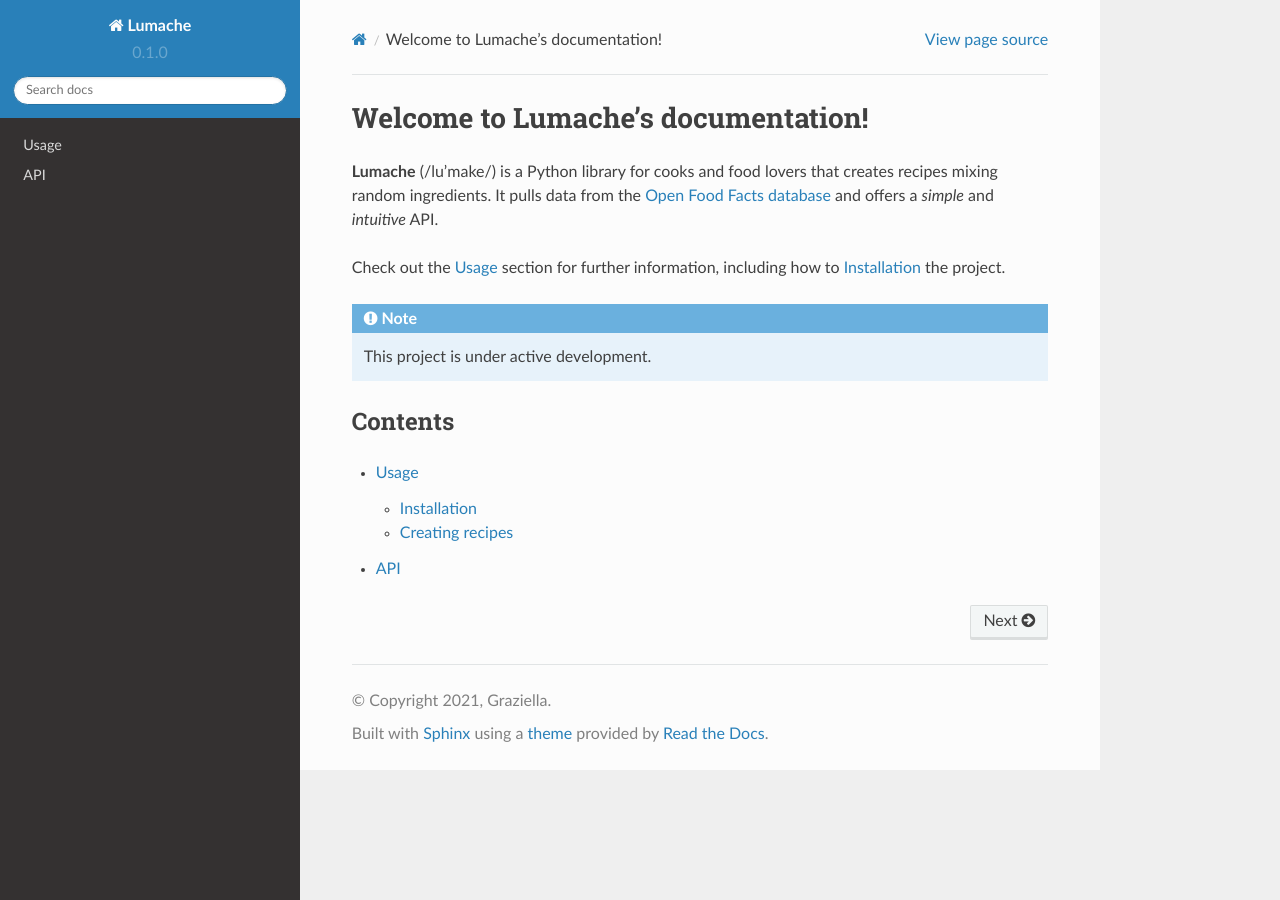
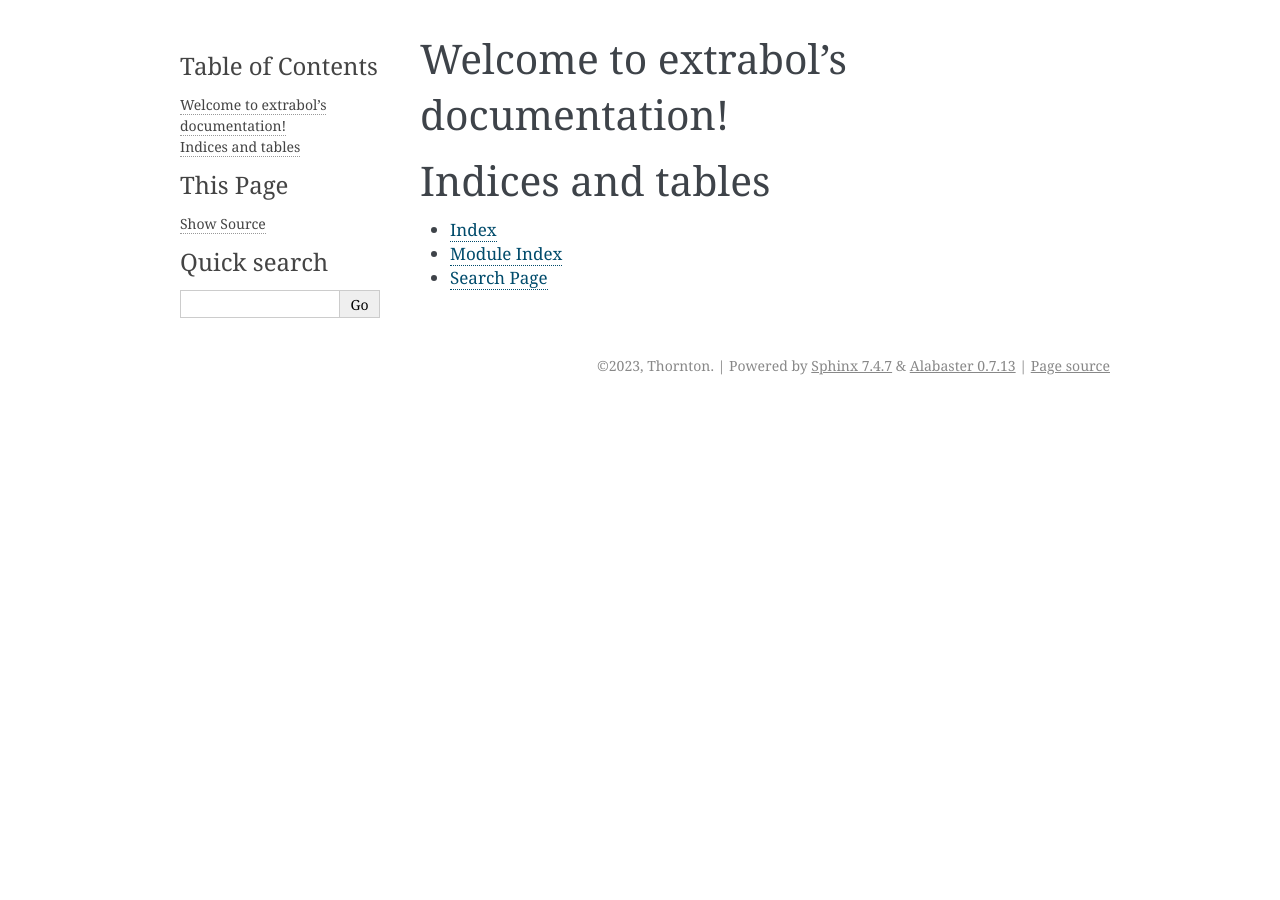
Before and after one commit to VTDA-Group/extrabol, a Sphinx documentation site: the page built from docs/source/index.rst, in a window 1280 px wide. Built offline with Sphinx 7.4.7, drawn with Linux system fonts in a browser that asks for light colours.

Commit message:
updating docs

```diff
--- a/docs/source/api.rst
+++ /dev/null
@@ -1,7 +0,0 @@
-API
-===
-
-.. autosummary::
-   :toctree: generated
-
-   lumache
--- a/docs/source/conf.py
+++ b/docs/source/conf.py
@@ -1,35 +1,28 @@
 # Configuration file for the Sphinx documentation builder.
+#
+# For the full list of built-in configuration values, see the documentation:
+# https://www.sphinx-doc.org/en/master/usage/configuration.html
 
-# -- Project information
+# -- Project information -----------------------------------------------------
+# https://www.sphinx-doc.org/en/master/usage/configuration.html#project-information
 
-project = 'Lumache'
-copyright = '2021, Graziella'
-author = 'Graziella'
+project = 'extrabol'
+copyright = '2023, Thornton'
+author = 'Thornton'
+release = '1.0.0'
 
-release = '0.1'
-version = '0.1.0'
+# -- General configuration ---------------------------------------------------
+# https://www.sphinx-doc.org/en/master/usage/configuration.html#general-configuration
 
-# -- General configuration
-
-extensions = [
-    'sphinx.ext.duration',
-    'sphinx.ext.doctest',
-    'sphinx.ext.autodoc',
-    'sphinx.ext.autosummary',
-    'sphinx.ext.intersphinx',
-]
-
-intersphinx_mapping = {
-    'python': ('https://docs.python.org/3/', None),
-    'sphinx': ('https://www.sphinx-doc.org/en/master/', None),
-}
-intersphinx_disabled_domains = ['std']
+extensions = []
 
 templates_path = ['_templates']
+exclude_patterns = []
 
-# -- Options for HTML output
 
-html_theme = 'sphinx_rtd_theme'
 
-# -- Options for EPUB output
-epub_show_urls = 'footnote'
+# -- Options for HTML output -------------------------------------------------
+# https://www.sphinx-doc.org/en/master/usage/configuration.html#options-for-html-output
+
+html_theme = 'alabaster'
+html_static_path = ['_static']
--- a/docs/source/index.rst
+++ b/docs/source/index.rst
@@ -1,22 +1,20 @@
-Welcome to Lumache's documentation!
-===================================
+.. extrabol documentation master file, created by
+   sphinx-quickstart on Thu Jan  5 16:39:55 2023.
+   You can adapt this file completely to your liking, but it should at least
+   contain the root `toctree` directive.
 
-**Lumache** (/lu'make/) is a Python library for cooks and food lovers
-that creates recipes mixing random ingredients.
-It pulls data from the `Open Food Facts database <https://world.openfoodfacts.org/>`_
-and offers a *simple* and *intuitive* API.
-
-Check out the :doc:`usage` section for further information, including
-how to :ref:`installation` the project.
-
-.. note::
-
-   This project is under active development.
-
-Contents
---------
+Welcome to extrabol's documentation!
+====================================
 
 .. toctree::
+   :maxdepth: 2
+   :caption: Contents:
 
-   usage
-   api
+
+
+Indices and tables
+==================
+
+* :ref:`genindex`
+* :ref:`modindex`
+* :ref:`search`
```
Also changed, not shown: docs/source/usage.rst (deleted, +0 -33 lines), 2 other files.
